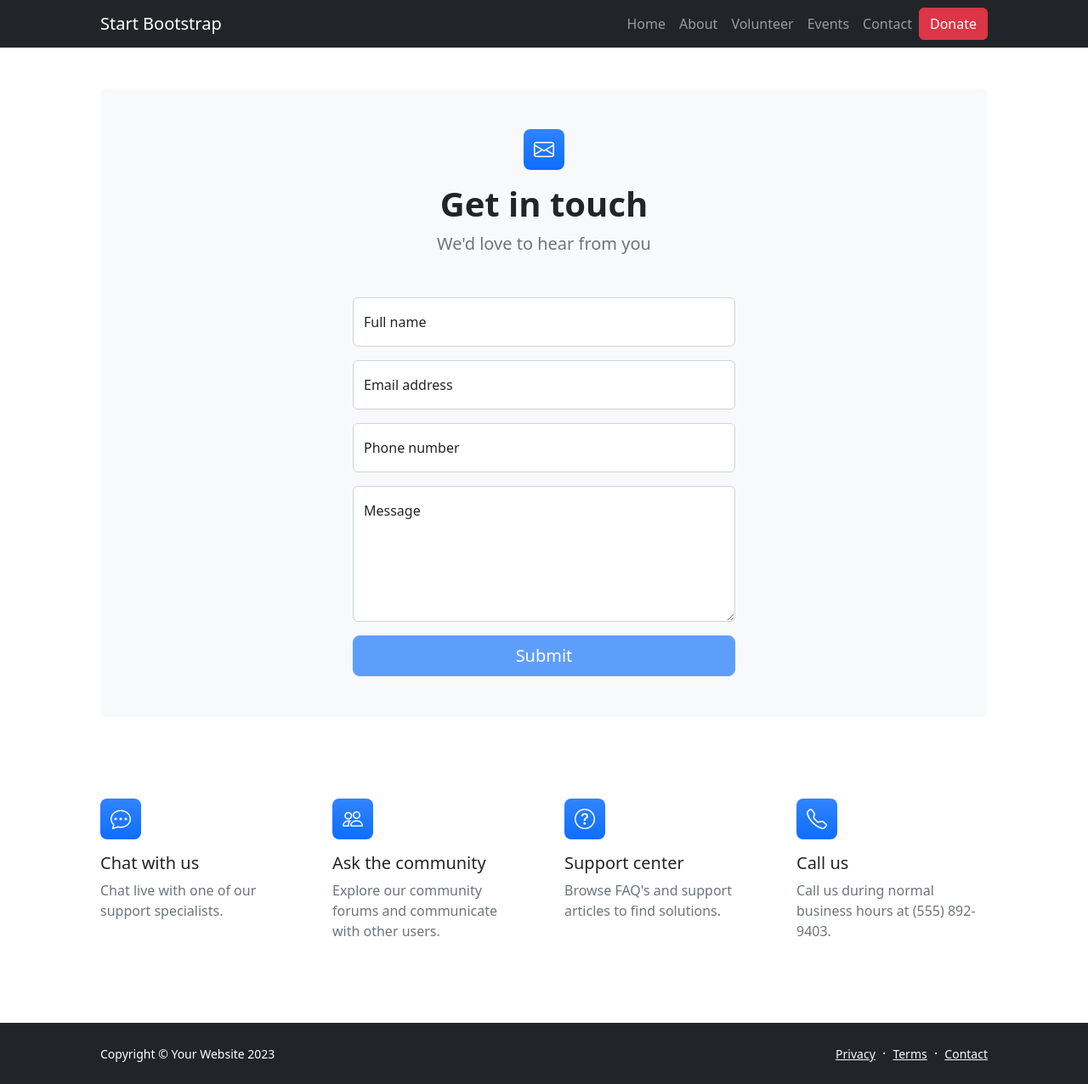
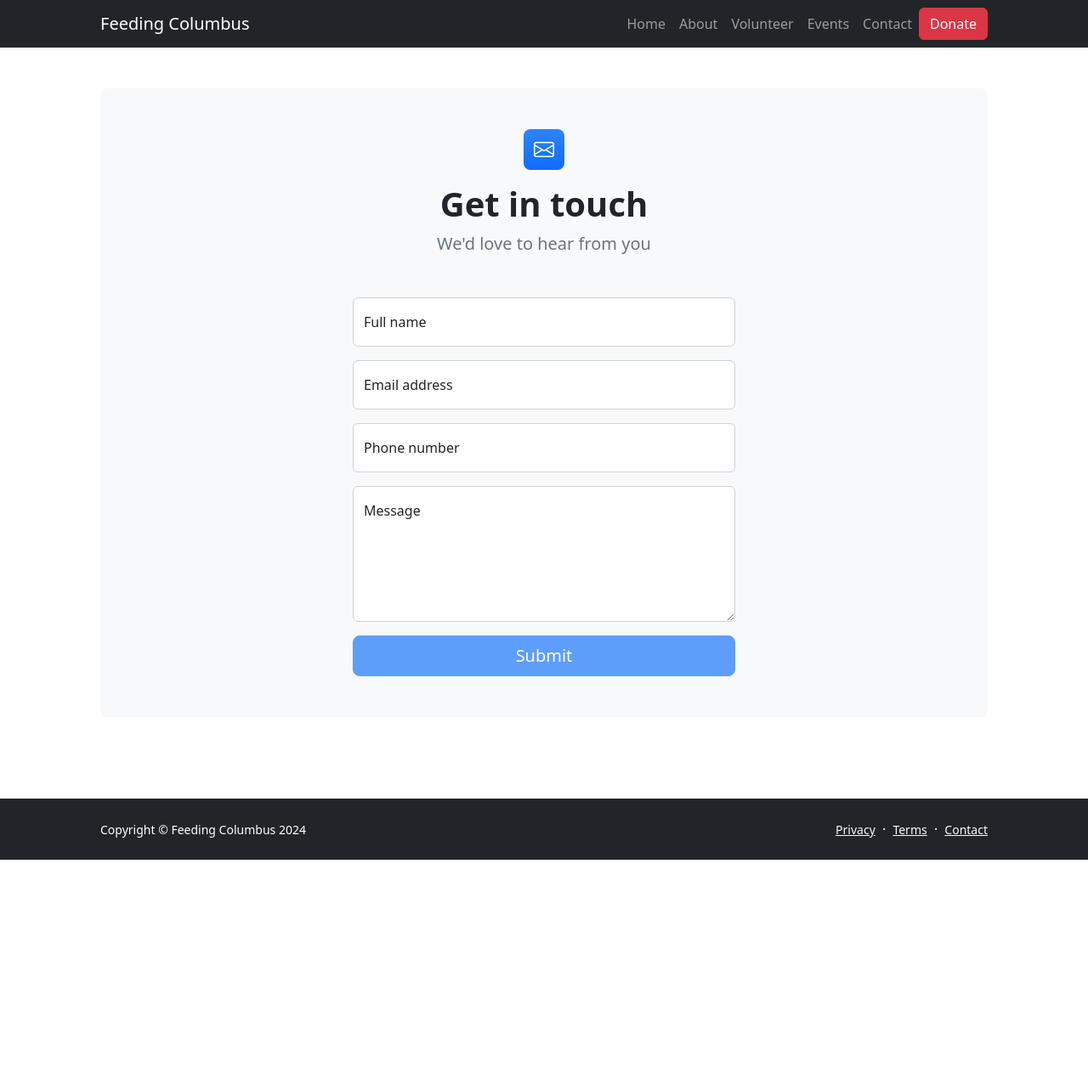
Before and after one commit to Nvp1514/Feeding-Columbus, a Flask app: page /contact.html in a window 1280 px wide. Shown: the whole page at 85% size. After the commit the page ends 1012 px from the top, so only its background shows below. Run offline with Flask 2, Linux system fonts and the light colour scheme; some libraries are stand-ins or nearby versions.

Commit message:
Update contact.html

```diff
--- a/templates/contact.html
+++ b/templates/contact.html
@@ -5,7 +5,7 @@
         <meta name="viewport" content="width=device-width, initial-scale=1, shrink-to-fit=no" />
         <meta name="description" content />
         <meta name="author" content />
-        <title>Modern Business - Start Bootstrap Template</title>
+        <title>Feeding Columbus</title>
         <!-- Favicon-->
         <link rel="icon" type="image/x-icon" href="assets/favicon.ico" />
         <!-- Bootstrap icons-->
@@ -18,7 +18,7 @@
             <!-- Navigation-->
             <nav class="navbar navbar-expand-lg navbar-dark bg-dark">
                 <div class="container px-5">
-                    <a class="navbar-brand" href="index.html">Start Bootstrap</a>
+                    <a class="navbar-brand" href="index.html">Feeding Columbus</a>
                     <button class="navbar-toggler" type="button" data-bs-toggle="collapse" data-bs-target="#navbarSupportedContent" aria-controls="navbarSupportedContent" aria-expanded="false" aria-label="Toggle navigation"><span class="navbar-toggler-icon"></span></button>
                     <div class="collapse navbar-collapse" id="navbarSupportedContent">
                         <ul class="navbar-nav ms-auto mb-2 mb-lg-0">
@@ -84,9 +84,8 @@
                                     <div class="d-none" id="submitSuccessMessage">
                                         <div class="text-center mb-3">
                                             <div class="fw-bolder">Form submission successful!</div>
-                                            To activate this form, sign up at
                                             <br />
-                                            <a href="https://startbootstrap.com/solution/contact-forms">https://startbootstrap.com/solution/contact-forms</a>
+
                                         </div>
                                     </div>
                                     <!-- Submit error message-->
@@ -101,28 +100,7 @@
                         </div>
                     </div>
                     <!-- Contact cards-->
-                    <div class="row gx-5 row-cols-2 row-cols-lg-4 py-5">
-                        <div class="col">
-                            <div class="feature bg-primary bg-gradient text-white rounded-3 mb-3"><i class="bi bi-chat-dots"></i></div>
-                            <div class="h5 mb-2">Chat with us</div>
-                            <p class="text-muted mb-0">Chat live with one of our support specialists.</p>
-                        </div>
-                        <div class="col">
-                            <div class="feature bg-primary bg-gradient text-white rounded-3 mb-3"><i class="bi bi-people"></i></div>
-                            <div class="h5">Ask the community</div>
-                            <p class="text-muted mb-0">Explore our community forums and communicate with other users.</p>
-                        </div>
-                        <div class="col">
-                            <div class="feature bg-primary bg-gradient text-white rounded-3 mb-3"><i class="bi bi-question-circle"></i></div>
-                            <div class="h5">Support center</div>
-                            <p class="text-muted mb-0">Browse FAQ's and support articles to find solutions.</p>
-                        </div>
-                        <div class="col">
-                            <div class="feature bg-primary bg-gradient text-white rounded-3 mb-3"><i class="bi bi-telephone"></i></div>
-                            <div class="h5">Call us</div>
-                            <p class="text-muted mb-0">Call us during normal business hours at (555) 892-9403.</p>
-                        </div>
-                    </div>
+
                 </div>
             </section>
         </main>
@@ -130,7 +108,7 @@
         <footer class="bg-dark py-4 mt-auto">
             <div class="container px-5">
                 <div class="row align-items-center justify-content-between flex-column flex-sm-row">
-                    <div class="col-auto"><div class="small m-0 text-white">Copyright &copy; Your Website 2023</div></div>
+                    <div class="col-auto"><div class="small m-0 text-white">Copyright &copy; Feeding Columbus 2024</div></div>
                     <div class="col-auto">
                         <a class="link-light small" href="#!">Privacy</a>
                         <span class="text-white mx-1">&middot;</span>
```
